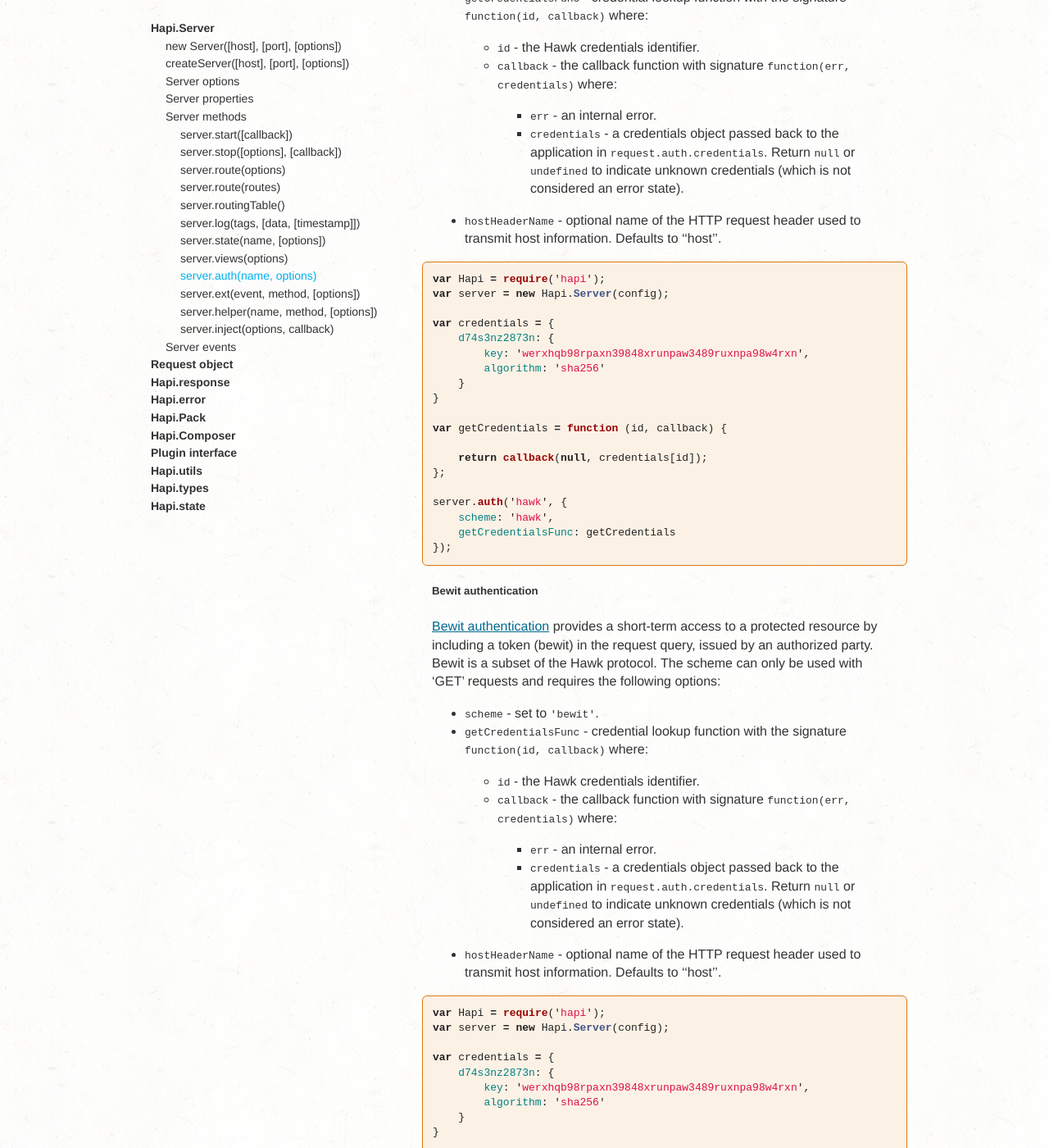
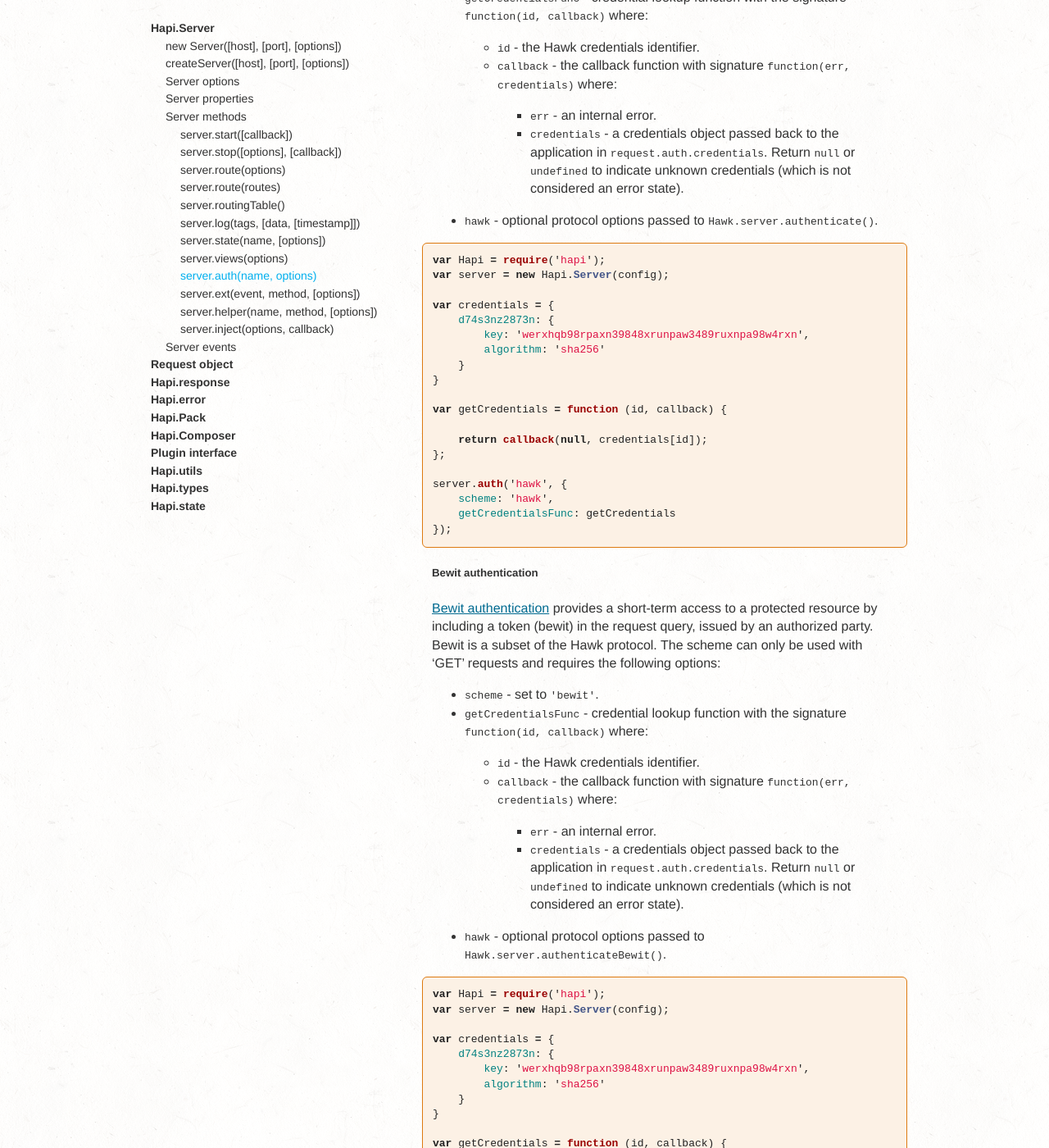
Before and after one commit to z0mt3c/spumko.github.com, a Jekyll site: the page built from _posts/2013-03-22-api.md, in a window 1280 px wide and 1400 px high, scrolled down 29290 px. Shown: the whole window at 82% size. Built offline with Jekyll 4.4.1, drawn with Linux system fonts in a browser that asks for light colours; Markdown is read by kramdown in place of the engine named in the settings.

Commit message:
Updating to 1.3.0 api

````diff
--- a/_posts/2013-03-22-api.md
+++ b/_posts/2013-03-22-api.md
@@ -948,7 +948,7 @@
         - `err` - an internal error.
         - `credentials` - a credentials object passed back to the application in `request.auth.credentials`. Return `null` or `undefined` to
           indicate unknown credentials (which is not considered an error state).
-- `hostHeaderName` - optional name of the HTTP request header used to transmit host information. Defaults to ''host''.
+- `hawk` - optional protocol options passed to `Hawk.server.authenticate()`.
 
 ```javascript
 var Hapi = require('hapi');
@@ -985,7 +985,7 @@
         - `err` - an internal error.
         - `credentials` - a credentials object passed back to the application in `request.auth.credentials`. Return `null` or `undefined` to
           indicate unknown credentials (which is not considered an error state).
-- `hostHeaderName` - optional name of the HTTP request header used to transmit host information. Defaults to ''host''.
+- `hawk` - optional protocol options passed to `Hawk.server.authenticateBewit()`.
 
 ```javascript
 var Hapi = require('hapi');
````
